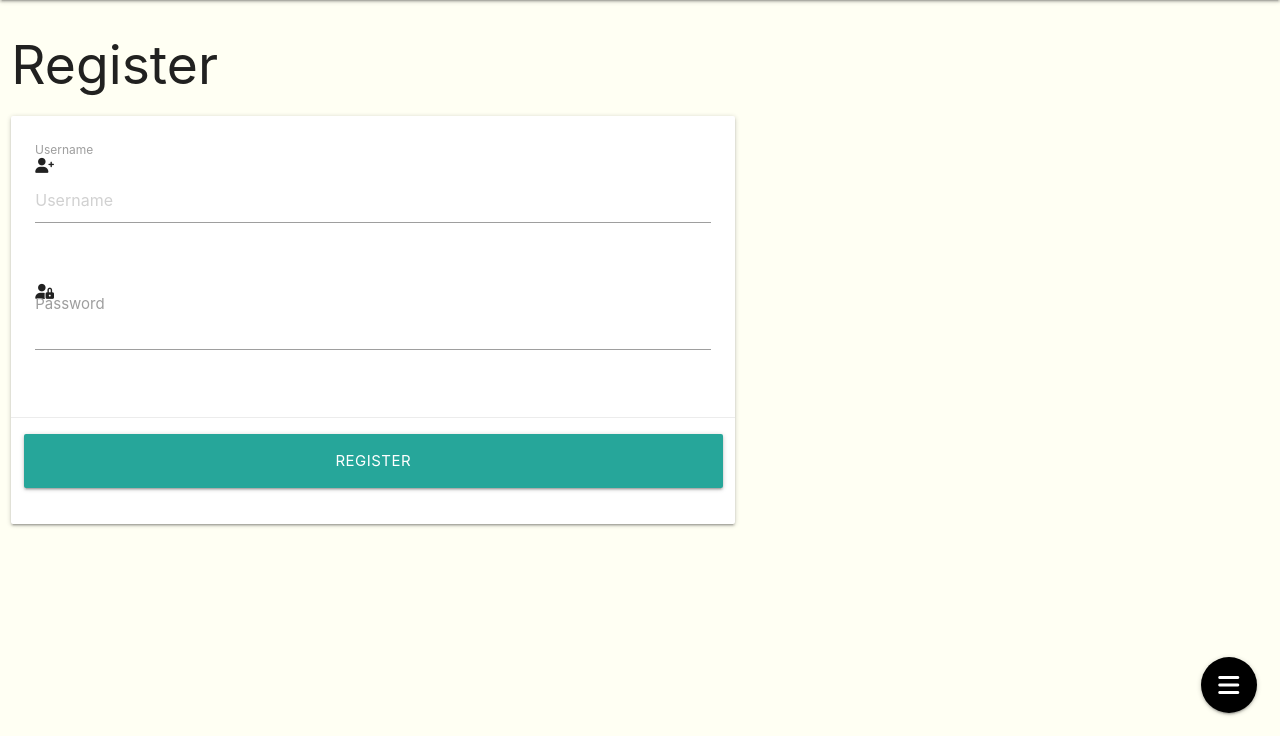
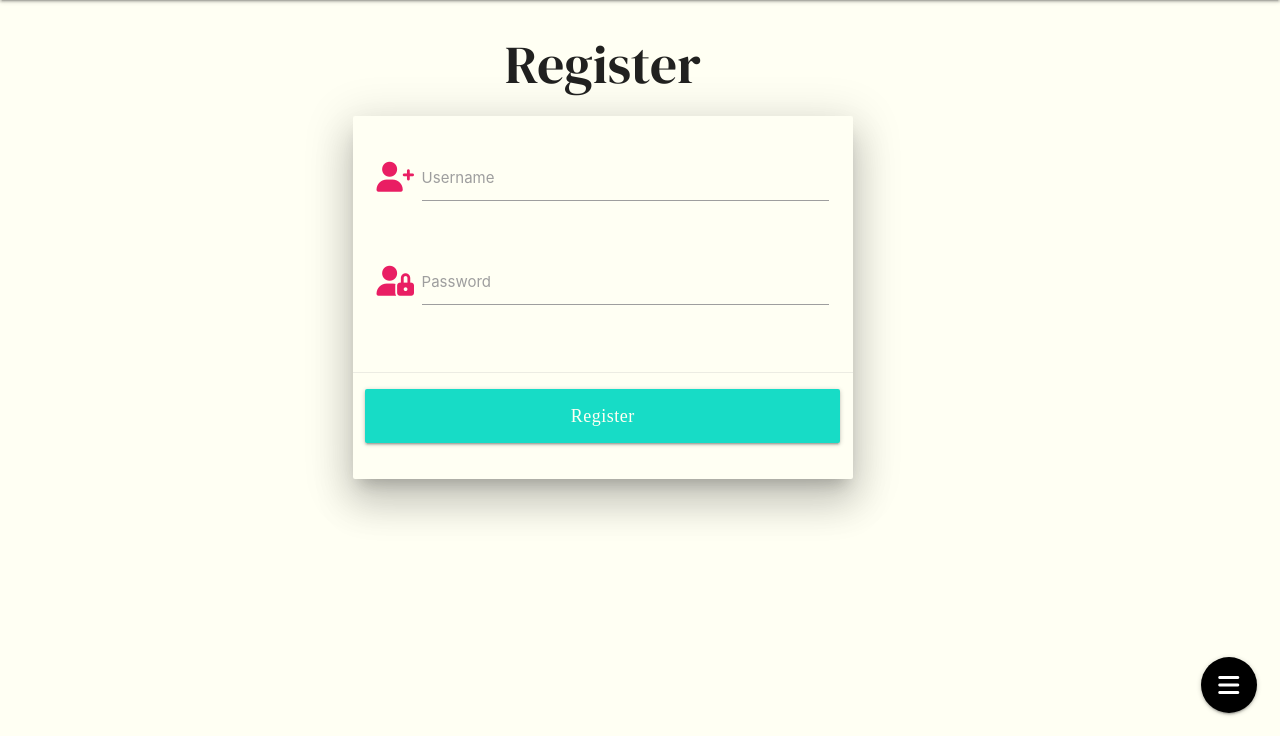
Before and after one commit to KSheeds1/Gym-Rat-Dictionaries, a Flask app: page /register in a window 1280 px wide. Shown: the part 64-800 px from the top of the page. Run offline with Flask 2, Linux system fonts and the light colour scheme; some libraries are stand-ins or nearby versions.

Commit message:
Build out the POST method to complete registration functionality, using Werkzeug's standard password hashing and RegEx expression patterns to program defensively protecting both site and user. Add somgeneral styling to the app and reg form.

```diff
--- a/app.py
+++ b/app.py
@@ -17,16 +17,38 @@ app.secret_key = os.environ.get("SECRET_KEY")
 
 mongo = PyMongo(app)
 
-
+"""
+App route for the landing page of Gym Rat Dictionaries.
+"""
 @app.route("/")
 @app.route("/get_definitions")
 def get_definitions():
     definitions = mongo.db.definitions.find()
     return render_template("definitions.html", definitions=definitions)
 
-
+"""
+App route for the registration functionality and page.
+"""
 @app.route("/register", methods=["GET", "POST"])
 def register():
+    if request.method == "POST":
+        # Check if username already exists in the db:
+        existing_user = mongo.db.users.find_one(
+            {"username": request.form.get("username").lower()})
+        if existing_user:
+            flash("Sorry! This username already exists")
+            return redirect(url_for("register"))
+
+        # 'register' is the dict that will be inserted in to the db:
+        register = {
+            "username": request.form.get("username").lower(),
+            "password": generate_password_hash(request.form.get("password"))
+        }
+        mongo.db.insert_one(register)
+
+        # Put the new user into 'session' cookie:
+        session["user"] = request.form.get("username").lower()
+        flash("Registration successful!")
     return render_template("register.html")
 
 
--- a/static/css/style.css
+++ b/static/css/style.css
@@ -1,13 +1,45 @@
 @import url('https://fonts.googleapis.com/css2?family=DM+Serif+Display&display=swap');
 @import url('https://fonts.googleapis.com/css2?family=DM+Serif+Display&display=swap');
 
+/* Genral: */
 body {
     background-color: #fffff3;
 }
 
+h1, h2, h3 {
+    font-family: "DM Serif Display", serif;
+}
+
+.text-shadow {
+    text-shadow: 2px 2px rgb(0, 0, 0, 0.5);
+}
+
+/* Accent colours: */
+.pink {
+    color: #ff4365;
+}
+
+.blue {
+    color: #17DCC6;
+}
+
+.grey {
+    color: #A6A6A0;
+}
+
+.white {
+    color: #fffff3;
+}
+
+/*Navbar: */
 .nav-dark {
     background-color: #030301;
     font-family: "DM Serif Display", serif;
+}
+
+nav .brand-logo .left {
+    font-family: "DM Serif Display", serif;
+    font-size: 8vw;
 }
 
 /* Floating action buttons:*/
@@ -22,3 +54,21 @@ body {
 .scroll-up {
     background-color: #A6A6A0;
 }
+
+/* Flash Messages:*/
+.flashes h4 {
+    line-height: 2;
+}
+
+/* Card panels: */
+.card {
+    background-color: #fffff3;
+}
+
+/* Buttons: */
+.btn-large {
+    font-family: "Raleway", serif;
+    color: #fffff3;
+    text-transform: none;
+    font-size: larger;
+}
--- a/templates/base.html
+++ b/templates/base.html
@@ -26,7 +26,7 @@
                     <li><a href="#">Categories</a></li>
                     <li><a href="#">Log Out</a></li>
                     <li><a href="#">Log In</a></li>
-                    <li><a href="#">Register</a></li>
+                    <li><a href="{{ url_for('register') }}">Register</a></li>
                 </ul>
             </div>
         </nav>
@@ -40,9 +40,23 @@
             <li><a href="#"><span class="white-text">Categories</span></a></li>
             <li><a href="#"><span class="white-text">Log Out</span></a></li>
             <li><a href="#"><span class="white-text">Log In</span></a></li>
-            <li><a href="#"><span class="white-text">Register</span></a></li>
+            <li><a href="{{ url_for('register') }}"><span class="white-text">Register</span></a></li>
         </ul>
     </header>
+
+    <section>
+        <!--Flash Messages-->
+        {% with messages = get_flashed_messages() %}
+            {% if messages %}
+                {% for message in messages %}
+                    <div class="row flashes">
+                        <h4 class="center-align">{{ message }}</h4>
+                    </div>
+                {% endfor %}
+            {% endif %}
+        {% endwith %}
+    </section>
+
     <!--Floating Action Button (Search, add definition, scroll to top)-->
     <div class="fixed-action-btn">
         <a class="btn-floating btn-large black">
@@ -55,8 +69,10 @@
         </ul>
     </div>
 
-    {% block content %}
-    {% endblock %}
+    <main class="container">
+        {% block content %}
+        {% endblock %}
+    </main>
 
     <script src="https://code.jquery.com/jquery-3.6.0.min.js"
         integrity="sha256-/xUj+3OJU5yExlq6GSYGSHk7tPXikynS7ogEvDej/m4=" crossorigin="anonymous"></script>
--- a/templates/register.html
+++ b/templates/register.html
@@ -3,24 +3,24 @@
 
     <!--Registration Form-->
     <div class="row">
-        <form class="col s12 m7" method="POST" action="{{ url_for('register') }}">
-            <h2 class="header">Register</h2>
-            <div class="card horizontal">
+        <form class="col s12 offset-m2 m7" method="POST" action="{{ url_for('register') }}">
+            <h2 class="header center-align">Register</h2>
+            <div class="card horizontal z-depth-5">
                 <div class="card-stacked">
                     <div class="card-content">
                         <!--Username-->
                         <div class="row">
                             <div class="input-field col s12">
-                                <i class="fas fa-user-plus"></i>
-                                <input placeholder="Username" name="username" id="username" type="text" minlength="5" max="15" class="validate" required>
+                                <i class="fas fa-user-plus pink-text prefix"></i>
+                                <input name="username" id="username" type="text" minlength="5" max="15" pattern="^[a-zA-Z0-9]{5,15}$" class="validate" required>
                                 <label for="username">Username</label>
                             </div>
                         </div>
                         <!--Password-->
                         <div class="row">
                             <div class="input-field col s12">
-                                <i class="fas fa-user-lock"></i>
-                                <input id="password" name="password" type="password" minlength="5" max="15" class="validate" required>
+                                <i class="fas fa-user-lock pink-text prefix"></i>
+                                <input id="password" name="password" type="password" minlength="5" max="15" pattern="^[a-zA-Z0-9]{5,15}$" class="validate" required>
                                 <label for="password">Password</label>
                             </div>
                         </div>
@@ -28,7 +28,7 @@
                     <!--Register Button-->
                     <div class="card-action">
                         <div class="row">
-                            <button type="submit" class="col s12 btn-large">Register</button>
+                            <button type="submit" class="col s12 add btn-large">Register</button>
                         </div>
                     </div>
                 </div>
```
